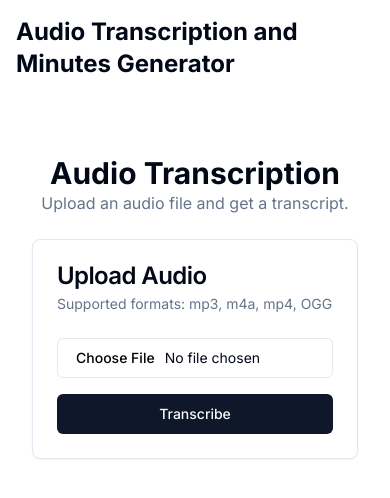
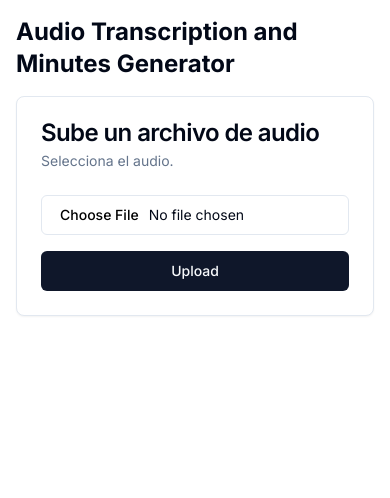
Before and after one commit to santiago-visanto/meeting_minute_assembly, a Next.js app: page / in a window 390 px wide. Shown: the top 498 px of the page. Built offline with nearby package versions, Linux system fonts and the light colour scheme.

Commit message:
fixing select audios in mobile

```diff
--- a/components/AudioUpload.tsx
+++ b/components/AudioUpload.tsx
@@ -1,23 +1,23 @@
 'use client';
 
 import { useState, useRef } from 'react';
-import { Card, CardHeader, CardTitle, CardDescription, CardContent } from "@/components/ui/card"
-import { Input } from "@/components/ui/input"
-import { Button } from "@/components/ui/button"
 import { upload } from '@vercel/blob/client';
+import { Button } from "@/components/ui/button";
+import { Input } from "@/components/ui/input";
+import { Card, CardContent, CardHeader, CardTitle, CardDescription } from "@/components/ui/card";
+import { useToast } from "@/components/ui/use-toast";
 
 export default function AudioUpload({ onUploadComplete }: { onUploadComplete: (url: string) => void }) {
+  const inputFileRef = useRef<HTMLInputElement>(null);
   const [isUploading, setIsUploading] = useState(false);
-  const [error, setError] = useState<string | null>(null);
-  const inputFileRef = useRef<HTMLInputElement>(null);
+  const { toast } = useToast();
 
   const handleSubmit = async (event: React.FormEvent<HTMLFormElement>) => {
     event.preventDefault();
     setIsUploading(true);
-    setError(null);
 
     if (!inputFileRef.current?.files) {
-      setError('No file selected');
+      toast({ title: "Error", description: "No file selected", variant: "destructive" });
       setIsUploading(false);
       return;
     }
@@ -32,44 +32,33 @@ export default function AudioUpload({ onUploadComplete }: { onUploadComplete: (u
 
       onUploadComplete(newBlob.url);
     } catch (error) {
+      toast({ title: "Error", description: "Upload failed", variant: "destructive" });
       console.error('Upload failed:', error);
-      setError('Upload failed. Please try again.');
     } finally {
       setIsUploading(false);
     }
   };
 
   return (
-    <div className="flex flex-col min-h-[50vh]">
-      <main className="flex-1 flex flex-col items-center justify-center px-4 md:px-6 py-12">
-        <div className="max-w-md w-full space-y-6">
-          <div className="text-center">
-            <h1 className="text-3xl font-bold">Audio Transcription</h1>
-            <p className="text-muted-foreground">Upload an audio file and get a transcript.</p>
-          </div>
     <Card>
       <CardHeader>
-              <CardTitle>Upload Audio</CardTitle>
-              <CardDescription>Supported formats: mp3, m4a, mp4, OGG</CardDescription>
+        <CardTitle>Sube un archivo de audio</CardTitle>
+        <CardDescription>Selecciona el audio.</CardDescription>
       </CardHeader>
       <CardContent>
         <form onSubmit={handleSubmit} className="space-y-4">
           <Input
+            name="file"
+            ref={inputFileRef}
             type="file"
-                  id="audio-file"
-                  ref={inputFileRef}
-                  accept="audio/mp3,audio/wav,audio/m4a,audio/ogg,audio/aac,audio/wma, audio/amr, audio/awb"
+            accept="audio/mp3,audio/mp4,audio/ogg,audio/wav,audio/m4a"
             required
           />
-                <Button type="submit" className="w-full" disabled={isUploading}>
-                  {isUploading ? 'Uploading...' : 'Transcribe'}
+          <Button type="submit" disabled={isUploading} className="w-full">
+            {isUploading ? 'Uploading...' : 'Upload'}
           </Button>
         </form>
-              {error && <p className="text-red-500 mt-2" role="alert">{error}</p>}
       </CardContent>
     </Card>
-        </div>
-      </main>
-    </div>
   );
 }
```
Lines whose indentation alone changed are shown as unchanged.
